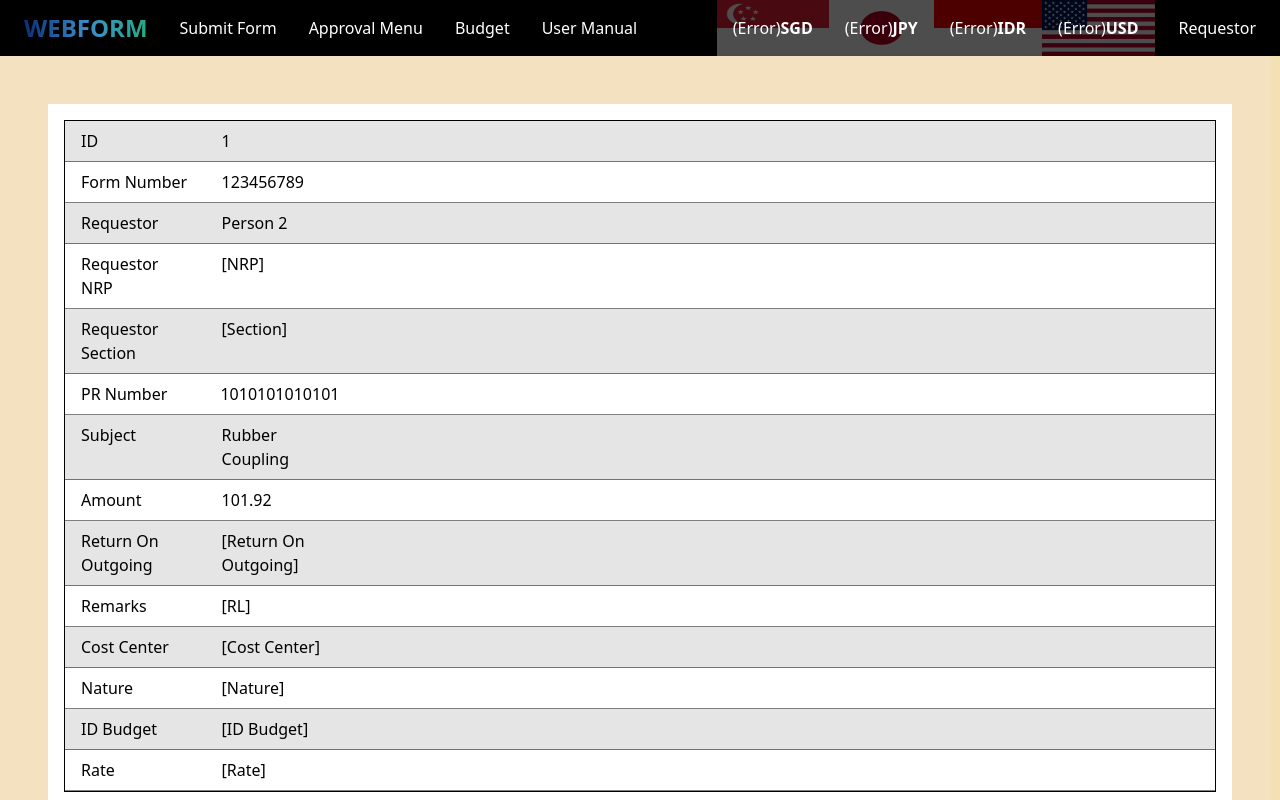
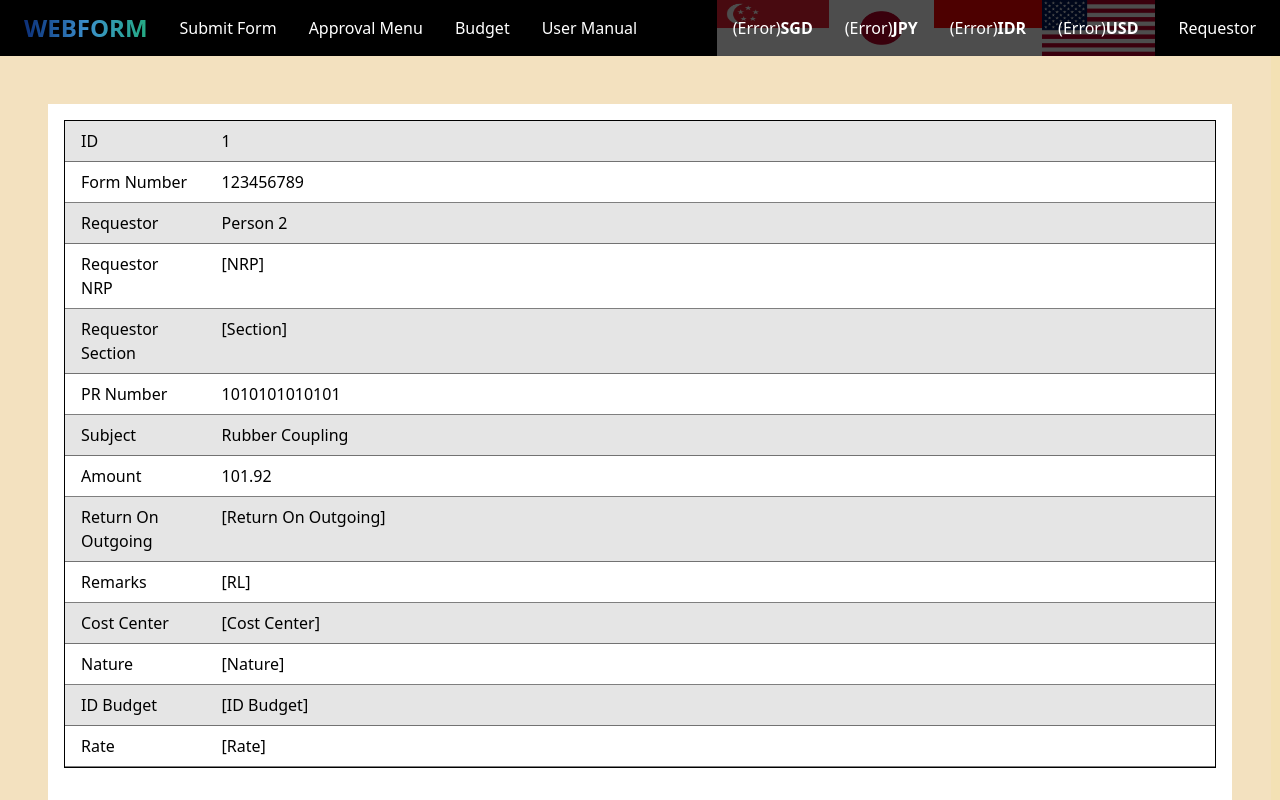
Before and after one commit to agw2005/ssi-webform, a React (Vite) app in the folder client/: page /request/1 in a window 1280 px wide. Shown: the top 800 px of the page. Built offline with nearby package versions, Linux system fonts and the light colour scheme; no server answers.

Commit message:
feat(Request.tsx): removed useless flex div

```diff
--- a/client/src/pages/Request.tsx
+++ b/client/src/pages/Request.tsx
@@ -206,8 +206,7 @@ const Request = () => {
               }`}
             >
               <div className="flex-1 px-4 py-2">{key}</div>
-              <div className="flex-1 px-4 py-2">{value}</div>
-              <div className="flex-8"></div>
+              <div className="flex-9 px-4 py-2">{value}</div>
             </div>
           ))}
         </div>
```
